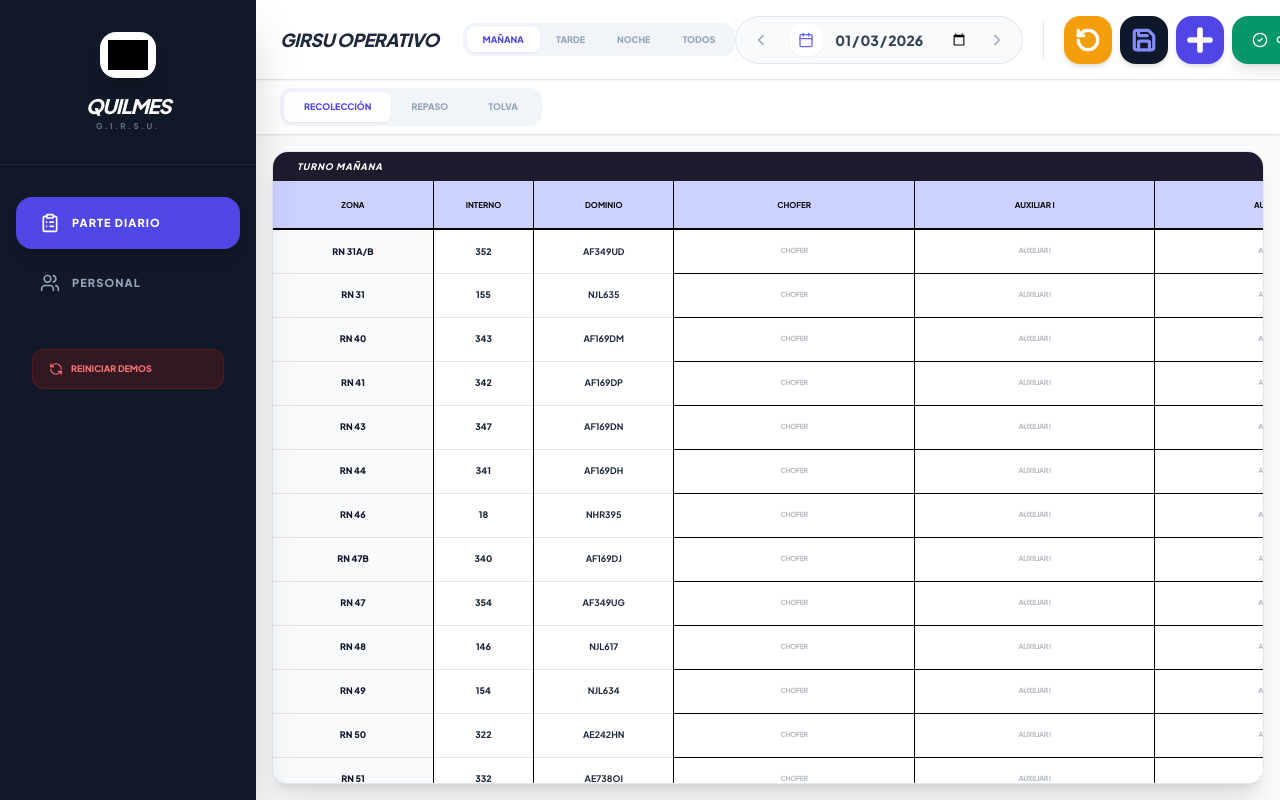
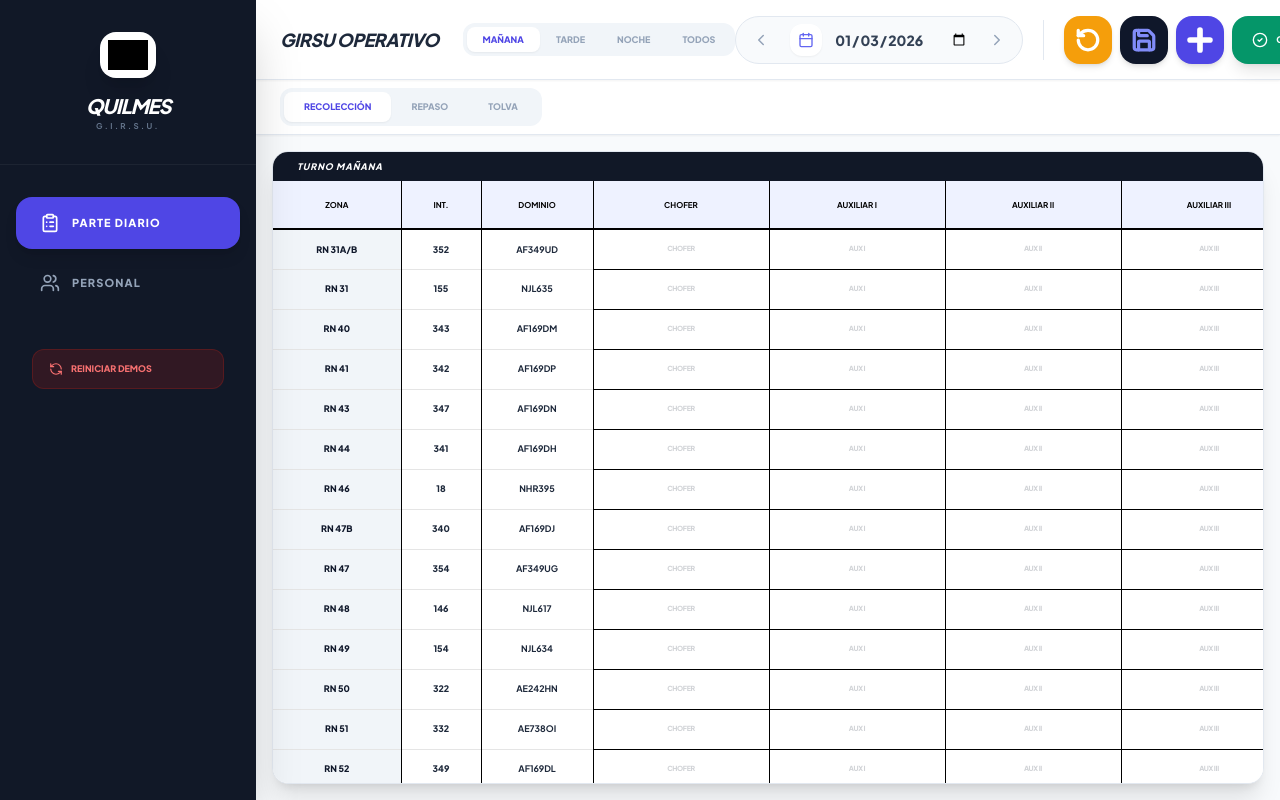
Before and after one commit to Lautzura/G.I.R.S.U.-Quilmes, a React (Vite) app: page / in a window 1280 px wide. Built offline with nearby package versions, Linux system fonts and the light colour scheme; grey boxes are pictures that could not be loaded.

Commit message:
Update ReportTable.tsx

```diff
--- a/components/ReportTable.tsx
+++ b/components/ReportTable.tsx
@@ -1,7 +1,7 @@
 
 import { RouteRecord, StaffStatus, StaffMember, ZoneStatus, AbsenceReason } from '../types';
 import React from 'react';
-import { CheckCircle2, UserX, Trash2 } from 'lucide-react';
+import { Trash2, UserCheck, UserX } from 'lucide-react';
 import { getAbsenceStyles } from '../App';
 
 interface ReportTableProps {
@@ -11,6 +11,7 @@ interface ReportTableProps {
   onOpenPicker: (id: string, field: string, role: string) => void;
   onUpdateStaff: (staff: StaffMember) => void;
   activeShiftLabel?: string;
+  isMasterMode?: boolean;
 }
 
 interface StaffCellProps {
@@ -32,10 +33,7 @@ const StaffCell: React.FC<StaffCellProps> = ({
 
   const handleKeyDown = (e: React.KeyboardEvent) => {
     const { key } = e;
-    if (key === 'Enter' || key === ' ') {
-        e.preventDefault();
-        onClick?.();
-    } else if (key === 'ArrowUp') { e.preventDefault(); onNavigate(rowIndex - 1, colIndex); }
+    if (key === 'ArrowUp') { e.preventDefault(); onNavigate(rowIndex - 1, colIndex); }
     else if (key === 'ArrowDown') { e.preventDefault(); onNavigate(rowIndex + 1, colIndex); }
     else if (key === 'ArrowLeft') { e.preventDefault(); onNavigate(rowIndex, colIndex - 1); }
     else if (key === 'ArrowRight') { e.preventDefault(); onNavigate(rowIndex, colIndex + 1); }
@@ -47,27 +45,25 @@ const StaffCell: React.FC<StaffCellProps> = ({
       data-row={rowIndex}
       data-col={colIndex}
       onKeyDown={handleKeyDown}
-      className={`border border-black p-0 min-w-[135px] h-10 transition-all relative group/cell focus:ring-2 focus:ring-indigo-500 focus:z-50 outline-none cursor-pointer select-none ${
+      className={`border border-black p-0 min-w-[130px] h-10 transition-all relative group/cell focus:ring-2 focus:ring-indigo-500 outline-none cursor-pointer select-none ${
         !staff ? (isSuplente ? 'bg-indigo-50/20' : 'bg-white') :
-        (isAbsent ? absenceStyle : isSuplente ? 'bg-indigo-100 text-indigo-900' : 'bg-white hover:bg-slate-50')
+        (isAbsent ? absenceStyle : isSuplente ? 'bg-indigo-50 text-indigo-900 italic' : 'bg-white hover:bg-slate-50')
       }`}
     >
       <div onClick={onClick} className="w-full h-full flex flex-col items-center justify-center px-1">
         {!staff ? (
-          <div className="flex flex-col items-center justify-center opacity-30">
-              <span className="text-[7px] font-black uppercase tracking-tighter">{role}</span>
-          </div>
+          <span className="text-[7px] font-black uppercase opacity-20 tracking-tighter">{role}</span>
         ) : (
-          <div className="flex flex-col items-center justify-center text-center overflow-hidden">
-            <span className={`uppercase truncate w-full font-black text-[9px] ${isAbsent ? '' : 'text-slate-800'}`}>
+          <div className="flex flex-col items-center justify-center text-center leading-none overflow-hidden w-full">
+            <span className={`uppercase truncate w-full font-black text-[10px] drop-shadow-sm ${isAbsent ? 'text-white' : 'text-slate-800'}`}>
               {staff.name}
             </span>
-            <div className="flex items-center gap-1 mt-0.5">
-              <span className={`text-[7px] font-bold px-1 py-0.2 rounded bg-black/5`}>
+            <div className="flex items-center gap-1 mt-1 opacity-90">
+              <span className={`text-[7px] font-black ${isAbsent ? 'text-white' : 'text-slate-400'}`}>
                 {staff.id}
               </span>
               {isAbsent && (
-                <span className="text-[7px] font-black uppercase bg-white/60 px-1 py-0 rounded">
+                <span className="text-[7px] font-black uppercase bg-white/30 px-1 rounded truncate max-w-[60px] text-white">
                   {staff.address || 'FALTA'}
                 </span>
               )}
@@ -77,17 +73,15 @@ const StaffCell: React.FC<StaffCellProps> = ({
       </div>
 
       {staff && (
-        <div className="absolute top-1 right-1 opacity-0 group-hover/cell:opacity-100 transition-opacity flex gap-1 z-10">
         <button
           onClick={(e) => {
               e.stopPropagation();
               onUpdateStatus?.(staff, isAbsent ? StaffStatus.PRESENT : StaffStatus.ABSENT);
           }}
-            className={`${isAbsent ? 'bg-emerald-500' : 'bg-red-500'} text-white p-1 rounded shadow-lg hover:scale-110 transition-transform`}
+          className={`absolute right-1 top-1/2 -translate-y-1/2 opacity-0 group-hover/cell:opacity-100 transition-opacity p-1.5 rounded-lg shadow-xl z-10 ${isAbsent ? 'bg-emerald-500 text-white' : 'bg-red-500 text-white'}`}
         >
-            {isAbsent ? <CheckCircle2 size={12} /> : <UserX size={12} />}
+          {isAbsent ? <UserCheck size={12} /> : <UserX size={12} />}
         </button>
-        </div>
       )}
     </td>
   );
@@ -97,7 +91,6 @@ export const ReportTable: React.FC<ReportTableProps> = ({ data, onUpdateRecord,
 
   const focusCell = (r: number, c: number) => {
     if (r < 0 || r >= data.length || c < 0 || c > 13) return;
-
     const el = document.querySelector(`[data-row="${r}"][data-col="${c}"]`) as HTMLElement;
     if (el) {
         el.focus();
@@ -110,107 +103,97 @@ export const ReportTable: React.FC<ReportTableProps> = ({ data, onUpdateRecord,
   };
 
   const handleInputKeyDown = (e: React.KeyboardEvent<HTMLInputElement>, rIdx: number, cIdx: number) => {
-    const input = e.currentTarget;
     const { key } = e;
+    if (key === 'Enter') { e.preventDefault(); focusCell(rIdx + 1, cIdx); }
+    else if (key === 'ArrowUp') { e.preventDefault(); focusCell(rIdx - 1, cIdx); }
+    else if (key === 'ArrowDown') { e.preventDefault(); focusCell(rIdx + 1, cIdx); }
+  };
 
-    if (key === 'Enter') {
-        e.preventDefault();
-        focusCell(rIdx + 1, cIdx);
-    } else if (key === 'ArrowUp') {
-        e.preventDefault();
-        focusCell(rIdx - 1, cIdx);
-    } else if (key === 'ArrowDown') {
-        e.preventDefault();
-        focusCell(rIdx + 1, cIdx);
-    } else if (key === 'ArrowLeft') {
-        if (input.selectionStart === 0) {
-            e.preventDefault();
-            focusCell(rIdx, cIdx - 1);
-        }
-    } else if (key === 'ArrowRight') {
-        if (input.selectionStart === input.value.length) {
-            e.preventDefault();
-            focusCell(rIdx, cIdx + 1);
-        }
+  const handleToggleStatus = (s: StaffMember, newStatus: StaffStatus) => {
+      if (newStatus === StaffStatus.PRESENT) {
+          onUpdateStaff({
+              ...s,
+              status: StaffStatus.PRESENT,
+              address: '',
+              absenceStartDate: undefined,
+              absenceReturnDate: undefined,
+              isIndefiniteAbsence: false
+          });
+      } else {
+          onUpdateStaff({
+              ...s,
+              status: StaffStatus.ABSENT,
+              address: AbsenceReason.ARTICULO_95
+          });
       }
   };
 
   return (
     <div className="flex flex-col w-full h-full overflow-hidden bg-white">
-      <div className="bg-[#1e1b2e] text-white px-6 py-2 flex justify-between items-center shrink-0">
+      <div className="bg-[#111827] text-white px-6 py-2 flex justify-between items-center shrink-0">
         <span className="text-[9px] font-black uppercase tracking-widest italic">{activeShiftLabel}</span>
       </div>
 
       <div className="flex-1 overflow-auto custom-scrollbar">
-        <table className="border-collapse text-[9px] w-full min-w-[3400px] table-fixed">
-          <thead className="sticky top-0 z-30 bg-[#ccd1ff] text-black font-black uppercase text-[8px] border-b-2 border-black">
+        <table className="border-collapse text-[9px] w-full min-w-[2000px] table-fixed">
+          <thead className="sticky top-0 z-30 text-black font-black uppercase text-[8px] border-b-2 border-black bg-indigo-50">
             <tr className="h-12">
-              <th className="sticky left-0 bg-[#ccd1ff] px-2 w-32 border-r border-black z-40">ZONA</th>
-              <th className="w-20 border-r border-black">INTERNO</th>
+              <th className="sticky left-0 px-2 w-32 border-r border-black z-40 bg-indigo-50">ZONA</th>
+              <th className="w-20 border-r border-black">INT.</th>
               <th className="w-28 border-r border-black">DOMINIO</th>
-              <th className="w-48 border-r border-black">CHOFER</th>
-              <th className="w-48 border-r border-black">AUXILIAR I</th>
-              <th className="w-48 border-r border-black">AUXILIAR II</th>
-              <th className="w-48 border-r border-black">AUXILIAR III</th>
-              <th className="w-48 border-r border-black">AUXILIAR IV</th>
-              <th className="w-48 border-r border-black">REEMPLAZO CHOFER</th>
-              <th className="w-48 border-r border-black">REEMPLAZO AUXILIAR I</th>
-              <th className="w-48 border-r border-black">REEMPLAZO AUXILIAR II</th>
-              <th className="w-40 border-r border-black">ESTADO</th>
-              <th className="w-[450px] border-r border-black px-4">INFORME DE SUPERVISIÓN</th>
-              <th className="w-24 border-r border-black">TONELADAS</th>
+              <th className="w-44 border-r border-black">CHOFER</th>
+              <th className="w-44 border-r border-black">AUXILIAR I</th>
+              <th className="w-44 border-r border-black">AUXILIAR II</th>
+              <th className="w-44 border-r border-black">AUXILIAR III</th>
+              <th className="w-44 border-r border-black">AUXILIAR IV</th>
+              <th className="w-44 border-r border-black">REP. CHOFER</th>
+              <th className="w-44 border-r border-black">REP. AUX I</th>
+              <th className="w-44 border-r border-black">REP. AUX II</th>
+              <th className="w-36 border-r border-black">ESTADO</th>
+              <th className="w-[450px] border-r border-black px-4">SUPERVISIÓN</th>
+              <th className="w-24 border-r border-black">TN</th>
               <th className="w-24 border-r border-black">HORA</th>
-              <th className="w-14 bg-white"></th>
+              <th className="w-14 bg-white text-center">ELIM</th>
             </tr>
           </thead>
           <tbody className="divide-y divide-black/10">
             {data.map((r, rowIndex) => (
-                <tr key={r.id} className="h-11 hover:bg-slate-50">
-                  <td className="sticky left-0 z-20 font-black border-r border-black text-center bg-slate-50 uppercase text-slate-900 px-2">
-                    {r.zone}
+                <tr key={r.id} className="h-10 hover:bg-slate-50 transition-colors">
+                  <td className="sticky left-0 z-20 font-black border-r border-black text-center bg-slate-100 uppercase text-slate-900 px-2">{r.zone}</td>
+                  <td data-row={rowIndex} data-col={0} className="border-r border-black p-0">
+                    <input type="text" value={r.internalId || ''} onChange={e => onUpdateRecord?.(r.id, 'internalId', e.target.value)} onKeyDown={e => handleInputKeyDown(e, rowIndex, 0)} className="w-full h-full bg-transparent text-center font-black outline-none border-none" />
                   </td>
-                  <td data-row={rowIndex} data-col={0} className="border-r border-black p-0 focus-within:ring-2 focus-within:ring-indigo-500">
-                    <input type="text" value={r.internalId || ''} onChange={e => onUpdateRecord?.(r.id, 'internalId', e.target.value)} onKeyDown={e => handleInputKeyDown(e, rowIndex, 0)} className="w-full h-full bg-transparent text-center font-black outline-none border-none px-1" />
+                  <td data-row={rowIndex} data-col={1} className="border-r border-black p-0">
+                    <input type="text" value={r.domain || ''} onChange={e => onUpdateRecord?.(r.id, 'domain', e.target.value.toUpperCase())} onKeyDown={e => handleInputKeyDown(e, rowIndex, 1)} className="w-full h-full bg-transparent text-center font-bold outline-none border-none uppercase" />
                   </td>
-                  <td data-row={rowIndex} data-col={1} className="border-r border-black p-0 focus-within:ring-2 focus-within:ring-indigo-500">
-                    <input type="text" value={r.domain || ''} onChange={e => onUpdateRecord?.(r.id, 'domain', e.target.value.toUpperCase())} onKeyDown={e => handleInputKeyDown(e, rowIndex, 1)} className="w-full h-full bg-transparent text-center font-bold outline-none border-none px-1 uppercase" />
-                  </td>
-                  <StaffCell staff={r.driver} role="CHOFER" rowIndex={rowIndex} colIndex={2} onNavigate={focusCell} onClick={() => onOpenPicker(r.id, 'driver', 'CHOFER')} onUpdateStatus={(s, st) => onUpdateStaff({...s, status: st, address: st === StaffStatus.ABSENT ? AbsenceReason.ARTICULO_95 : ''})} />
-                  <StaffCell staff={r.aux1} role="AUXILIAR I" rowIndex={rowIndex} colIndex={3} onNavigate={focusCell} onClick={() => onOpenPicker(r.id, 'aux1', 'AUXILIAR')} onUpdateStatus={(s, st) => onUpdateStaff({...s, status: st, address: st === StaffStatus.ABSENT ? AbsenceReason.ARTICULO_95 : ''})} />
-                  <StaffCell staff={r.aux2} role="AUXILIAR II" rowIndex={rowIndex} colIndex={4} onNavigate={focusCell} onClick={() => onOpenPicker(r.id, 'aux2', 'AUXILIAR')} onUpdateStatus={(s, st) => onUpdateStaff({...s, status: st, address: st === StaffStatus.ABSENT ? AbsenceReason.ARTICULO_95 : ''})} />
-                  <StaffCell staff={r.aux3} role="AUXILIAR III" rowIndex={rowIndex} colIndex={5} onNavigate={focusCell} onClick={() => onOpenPicker(r.id, 'aux3', 'AUXILIAR')} onUpdateStatus={(s, st) => onUpdateStaff({...s, status: st, address: st === StaffStatus.ABSENT ? AbsenceReason.ARTICULO_95 : ''})} />
-                  <StaffCell staff={r.aux4} role="AUXILIAR IV" rowIndex={rowIndex} colIndex={6} onNavigate={focusCell} onClick={() => onOpenPicker(r.id, 'aux4', 'AUXILIAR')} onUpdateStatus={(s, st) => onUpdateStaff({...s, status: st, address: st === StaffStatus.ABSENT ? AbsenceReason.ARTICULO_95 : ''})} />
-                  <StaffCell staff={r.replacementDriver} role="REEMPLAZO CHOFER" isSuplente rowIndex={rowIndex} colIndex={7} onNavigate={focusCell} onClick={() => onOpenPicker(r.id, 'replacementDriver', 'CHOFER')} onUpdateStatus={(s, st) => onUpdateStaff({...s, status: st, address: st === StaffStatus.ABSENT ? AbsenceReason.ARTICULO_95 : ''})} />
-                  <StaffCell staff={r.replacementAux1} role="REEMPLAZO AUXILIAR I" isSuplente rowIndex={rowIndex} colIndex={8} onNavigate={focusCell} onClick={() => onOpenPicker(r.id, 'replacementAux1', 'AUXILIAR')} onUpdateStatus={(s, st) => onUpdateStaff({...s, status: st, address: st === StaffStatus.ABSENT ? AbsenceReason.ARTICULO_95 : ''})} />
-                  <StaffCell staff={r.replacementAux2} role="REEMPLAZO AUXILIAR II" isSuplente rowIndex={rowIndex} colIndex={9} onNavigate={focusCell} onClick={() => onOpenPicker(r.id, 'replacementAux2', 'AUXILIAR')} onUpdateStatus={(s, st) => onUpdateStaff({...s, status: st, address: st === StaffStatus.ABSENT ? AbsenceReason.ARTICULO_95 : ''})} />
-                  <td data-row={rowIndex} data-col={10} className="border-r border-black p-0 focus-within:ring-2 focus-within:ring-indigo-500">
-                    <select
-                      value={r.zoneStatus}
-                      onChange={e => onUpdateRecord?.(r.id, 'zoneStatus', e.target.value as any)}
-                      onKeyDown={e => {
-                        if (e.key === 'ArrowUp') { e.preventDefault(); focusCell(rowIndex - 1, 10); }
-                        else if (e.key === 'ArrowDown') { e.preventDefault(); focusCell(rowIndex + 1, 10); }
-                        else if (e.key === 'ArrowLeft') { e.preventDefault(); focusCell(rowIndex, 9); }
-                        else if (e.key === 'ArrowRight') { e.preventDefault(); focusCell(rowIndex, 11); }
-                      }}
-                      className={`w-full h-full bg-transparent border-none outline-none font-black text-[8px] text-center cursor-pointer ${r.zoneStatus === ZoneStatus.COMPLETE ? 'text-emerald-600' : r.zoneStatus === ZoneStatus.INCOMPLETE ? 'text-red-600' : 'text-slate-400'}`}
-                    >
+                  <StaffCell staff={r.driver} role="CHOFER" rowIndex={rowIndex} colIndex={2} onNavigate={focusCell} onClick={() => onOpenPicker(r.id, 'driver', 'CHOFER')} onUpdateStatus={handleToggleStatus} />
+                  <StaffCell staff={r.aux1} role="AUX I" rowIndex={rowIndex} colIndex={3} onNavigate={focusCell} onClick={() => onOpenPicker(r.id, 'aux1', 'AUXILIAR')} onUpdateStatus={handleToggleStatus} />
+                  <StaffCell staff={r.aux2} role="AUX II" rowIndex={rowIndex} colIndex={4} onNavigate={focusCell} onClick={() => onOpenPicker(r.id, 'aux2', 'AUXILIAR')} onUpdateStatus={handleToggleStatus} />
+                  <StaffCell staff={r.aux3} role="AUX III" rowIndex={rowIndex} colIndex={5} onNavigate={focusCell} onClick={() => onOpenPicker(r.id, 'aux3', 'AUXILIAR')} onUpdateStatus={handleToggleStatus} />
+                  <StaffCell staff={r.aux4} role="AUX IV" rowIndex={rowIndex} colIndex={6} onNavigate={focusCell} onClick={() => onOpenPicker(r.id, 'aux4', 'AUXILIAR')} onUpdateStatus={handleToggleStatus} />
+                  <StaffCell staff={r.replacementDriver} role="REP CHO" isSuplente rowIndex={rowIndex} colIndex={7} onNavigate={focusCell} onClick={() => onOpenPicker(r.id, 'replacementDriver', 'CHOFER')} onUpdateStatus={handleToggleStatus} />
+                  <StaffCell staff={r.replacementAux1} role="REP A1" isSuplente rowIndex={rowIndex} colIndex={8} onNavigate={focusCell} onClick={() => onOpenPicker(r.id, 'replacementAux1', 'AUXILIAR')} onUpdateStatus={handleToggleStatus} />
+                  <StaffCell staff={r.replacementAux2} role="REP A2" isSuplente rowIndex={rowIndex} colIndex={9} onNavigate={focusCell} onClick={() => onOpenPicker(r.id, 'replacementAux2', 'AUXILIAR')} onUpdateStatus={handleToggleStatus} />
+                  <td data-row={rowIndex} data-col={10} className="border-r border-black p-0">
+                    <select value={r.zoneStatus} onChange={e => onUpdateRecord?.(r.id, 'zoneStatus', e.target.value as any)} className={`w-full h-full bg-transparent border-none outline-none font-black text-[8px] text-center cursor-pointer ${r.zoneStatus === ZoneStatus.COMPLETE ? 'text-emerald-600' : r.zoneStatus === ZoneStatus.INCOMPLETE ? 'text-red-600' : 'text-slate-400'}`}>
                       <option value={ZoneStatus.PENDING}>PENDIENTE</option>
                       <option value={ZoneStatus.COMPLETE}>COMPLETA</option>
                       <option value={ZoneStatus.INCOMPLETE}>INCOMPLETA</option>
                     </select>
                   </td>
-                  <td data-row={rowIndex} data-col={11} className="border-r border-black p-0 focus-within:ring-2 focus-within:ring-indigo-500">
+                  <td data-row={rowIndex} data-col={11} className="border-r border-black p-0">
                     <input type="text" value={r.supervisionReport || ''} onChange={e => onUpdateRecord?.(r.id, 'supervisionReport', e.target.value.toUpperCase())} onKeyDown={e => handleInputKeyDown(e, rowIndex, 11)} className="w-full h-full bg-transparent outline-none px-2 font-bold text-[9px] uppercase" placeholder="..." />
                   </td>
-                  <td data-row={rowIndex} data-col={12} className="border-r border-black p-0 focus-within:ring-2 focus-within:ring-indigo-500">
+                  <td data-row={rowIndex} data-col={12} className="border-r border-black p-0">
                     <input type="text" value={r.tonnage || ''} onChange={e => onUpdateRecord?.(r.id, 'tonnage', e.target.value)} onKeyDown={e => handleInputKeyDown(e, rowIndex, 12)} className="w-full h-full bg-transparent text-center outline-none font-black text-indigo-600" placeholder="0.0" />
                   </td>
-                  <td data-row={rowIndex} data-col={13} className="border-r border-black p-0 focus-within:ring-2 focus-within:ring-indigo-500">
+                  <td data-row={rowIndex} data-col={13} className="border-r border-black p-0">
                     <input type="text" value={r.departureTime || ''} onChange={e => onUpdateRecord?.(r.id, 'departureTime', e.target.value)} onKeyDown={e => handleInputKeyDown(e, rowIndex, 13)} className="w-full h-full bg-transparent text-center outline-none font-bold" placeholder="--:--" />
                   </td>
                   <td className="text-center bg-white">
-                    <button onClick={() => onDeleteRecord(r.id)} className="p-1.5 text-red-300 hover:text-red-600 hover:bg-red-50 rounded transition-all"><Trash2 size={14} /></button>
+                    <button onClick={() => onDeleteRecord(r.id)} className="p-1.5 text-red-300 hover:text-red-600 transition-all">
+                      <Trash2 size={14} />
+                    </button>
                   </td>
                 </tr>
             ))}
```
Lines whose indentation alone changed are shown as unchanged.
